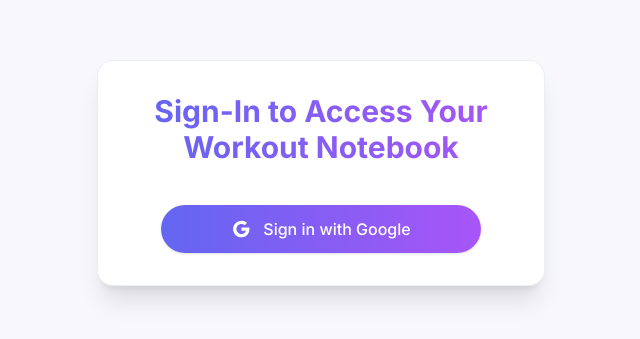
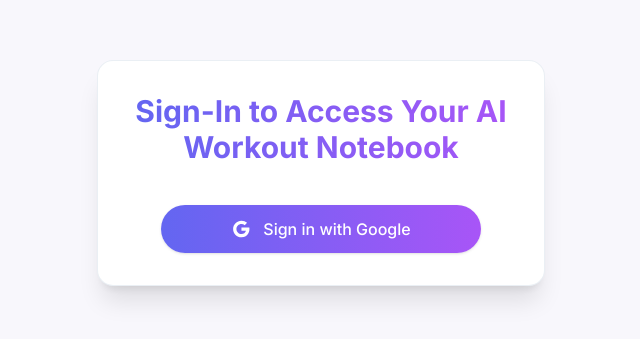
Before and after one commit to kanishk-jain-01/gymmentorai, a Next.js app: page /auth/signin in a window 1280 px wide. Shown: the part 227-566 px from the top of the page, without its empty margins (319-959 px from the left). Built offline with nearby package versions, Linux system fonts and the light colour scheme; no server answers.

Commit message:
Added the word 'AI', making the sign in page sound more powerful

```diff
--- a/src/app/auth/signin/page.tsx
+++ b/src/app/auth/signin/page.tsx
@@ -56,7 +56,7 @@ export default function SignIn() {
       <div className="max-w-md w-full space-y-10 p-8 bg-theme-card bg-opacity-80 backdrop-blur-sm rounded-2xl shadow-xl border border-subtle mx-4">
         <div>
           <h2 className="text-center text-3xl font-bold text-gradient-primary">
-            Sign-In to Access Your Workout Notebook
+            Sign-In to Access Your AI Workout Notebook
           </h2>
         </div>
 
```
